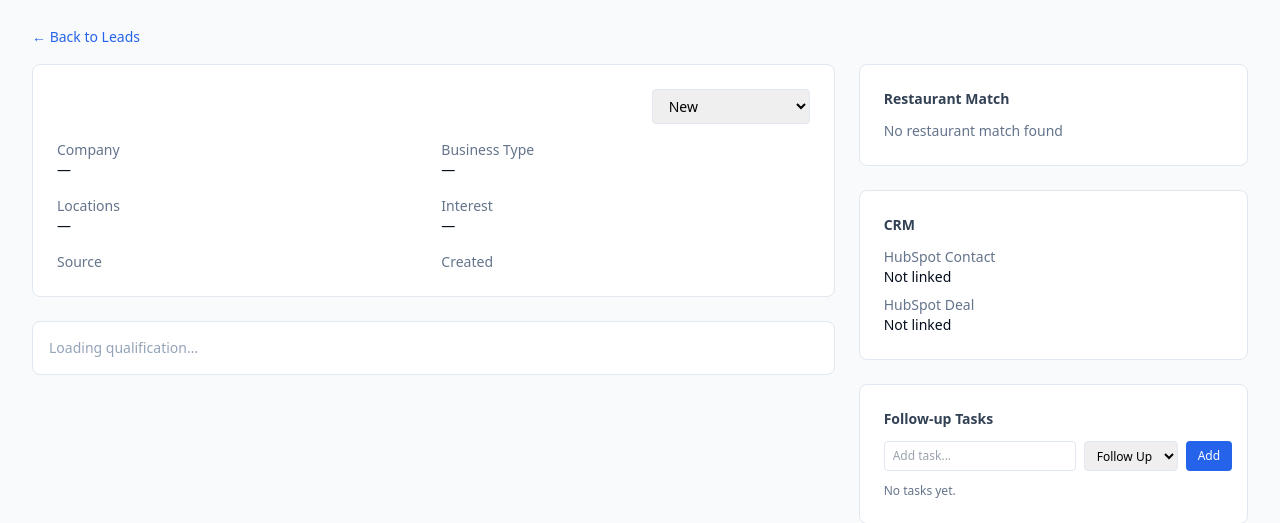
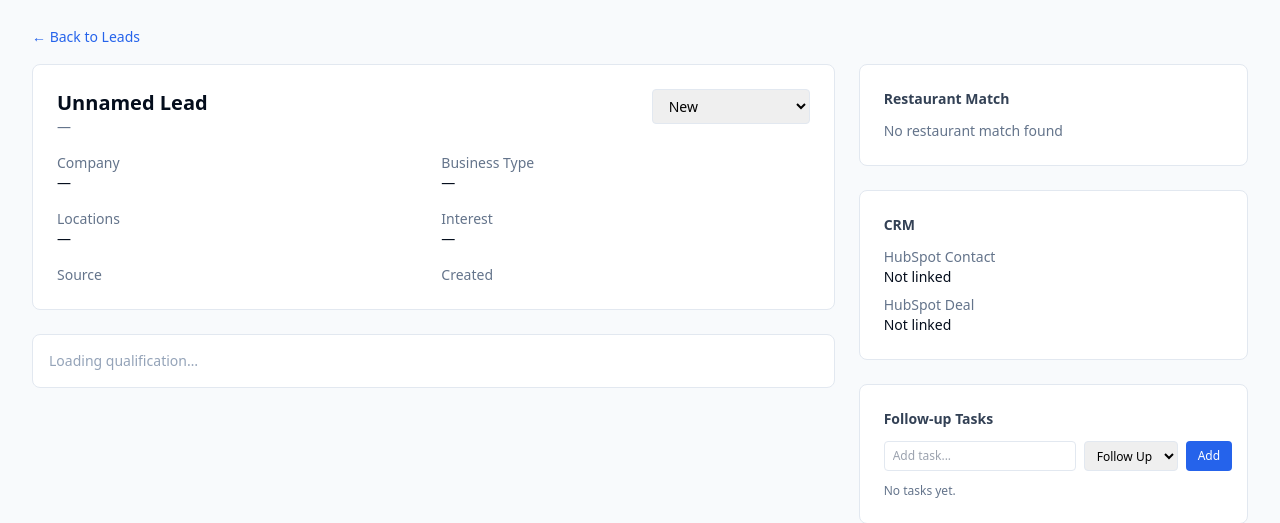
Before and after one commit to tilakavanova/N4Cluster_ICP_Finder, a Python web app: template src/dashboard/templates/lead_detail.html in a window 1280 px wide. Shown: the part 56-579 px from the top of the page. Run offline with Jinja, Linux system fonts and the light colour scheme; the template is opened without the code that fills it, so the values that code supplies are empty; some libraries are stand-ins or nearby versions.

Commit message:
Guard lead identity fields in templates for null values
Prospect-promoted Leads have null first_name/last_name/email (from
migration 028). Templates rendered these raw, producing 'None None' in
page titles and table cells. Add 'or' defaults across lead_detail.html,
leads.html, and communications.html.

```diff
--- a/src/dashboard/templates/communications.html
+++ b/src/dashboard/templates/communications.html
@@ -115,7 +115,7 @@
                 {{ lead.name or 'Unknown' }}
               </a>
             </td>
-            <td class="py-2 text-slate-600">{{ lead.email }}</td>
+            <td class="py-2 text-slate-600">{{ lead.email or "—" }}</td>
             <td class="py-2 text-slate-600">{{ lead.company or '-' }}</td>
             <td class="py-2 text-right">
               <span class="inline-block px-2 py-0.5 rounded bg-cobalt-100 text-cobalt-700 text-xs font-medium">
--- a/src/dashboard/templates/lead_detail.html
+++ b/src/dashboard/templates/lead_detail.html
@@ -1,5 +1,5 @@
 {% extends "base.html" %}
-{% block title %}{{ lead.first_name }} {{ lead.last_name }}{% endblock %}
+{% block title %}{{ ((lead.first_name or "") ~ " " ~ (lead.last_name or "")).strip() or "Unnamed Lead" }}{% endblock %}
 
 {% block content %}
 <div class="mb-4">
@@ -12,8 +12,8 @@
     <div class="bg-white rounded-lg border border-slate-200 p-6">
       <div class="flex items-start justify-between mb-4">
         <div>
-          <h1 class="text-xl font-bold text-navy-950">{{ lead.first_name }} {{ lead.last_name }}</h1>
-          <p class="text-sm text-slate-500">{{ lead.email }}</p>
+          <h1 class="text-xl font-bold text-navy-950">{{ ((lead.first_name or "") ~ " " ~ (lead.last_name or "")).strip() or "Unnamed Lead" }}</h1>
+          <p class="text-sm text-slate-500">{{ lead.email or "—" }}</p>
         </div>
         <select
           class="rounded border border-slate-200 text-sm px-3 py-1.5 font-medium"
--- a/src/dashboard/templates/leads.html
+++ b/src/dashboard/templates/leads.html
@@ -84,8 +84,8 @@
     <tbody class="divide-y divide-slate-100">
       {% for lead in leads %}
       <tr class="hover:bg-slate-50 cursor-pointer" onclick="window.location='/dashboard/leads/{{ lead.id }}'">
-        <td class="px-4 py-3 text-sm font-medium text-navy-950">{{ lead.first_name }} {{ lead.last_name }}</td>
-        <td class="px-4 py-3 text-sm text-slate-600">{{ lead.email }}</td>
+        <td class="px-4 py-3 text-sm font-medium text-navy-950">{{ ((lead.first_name or "") ~ " " ~ (lead.last_name or "")).strip() or "Unnamed Lead" }}</td>
+        <td class="px-4 py-3 text-sm text-slate-600">{{ lead.email or "—" }}</td>
         <td class="px-4 py-3 text-sm text-slate-600">{{ lead.company or "—" }}</td>
         <td class="px-4 py-3">
           <span class="inline-flex items-center rounded-full px-2 py-0.5 text-xs font-medium
```
Also changed, not shown: tests/test_dashboard/test_promotion.py (+53 -0 lines).
